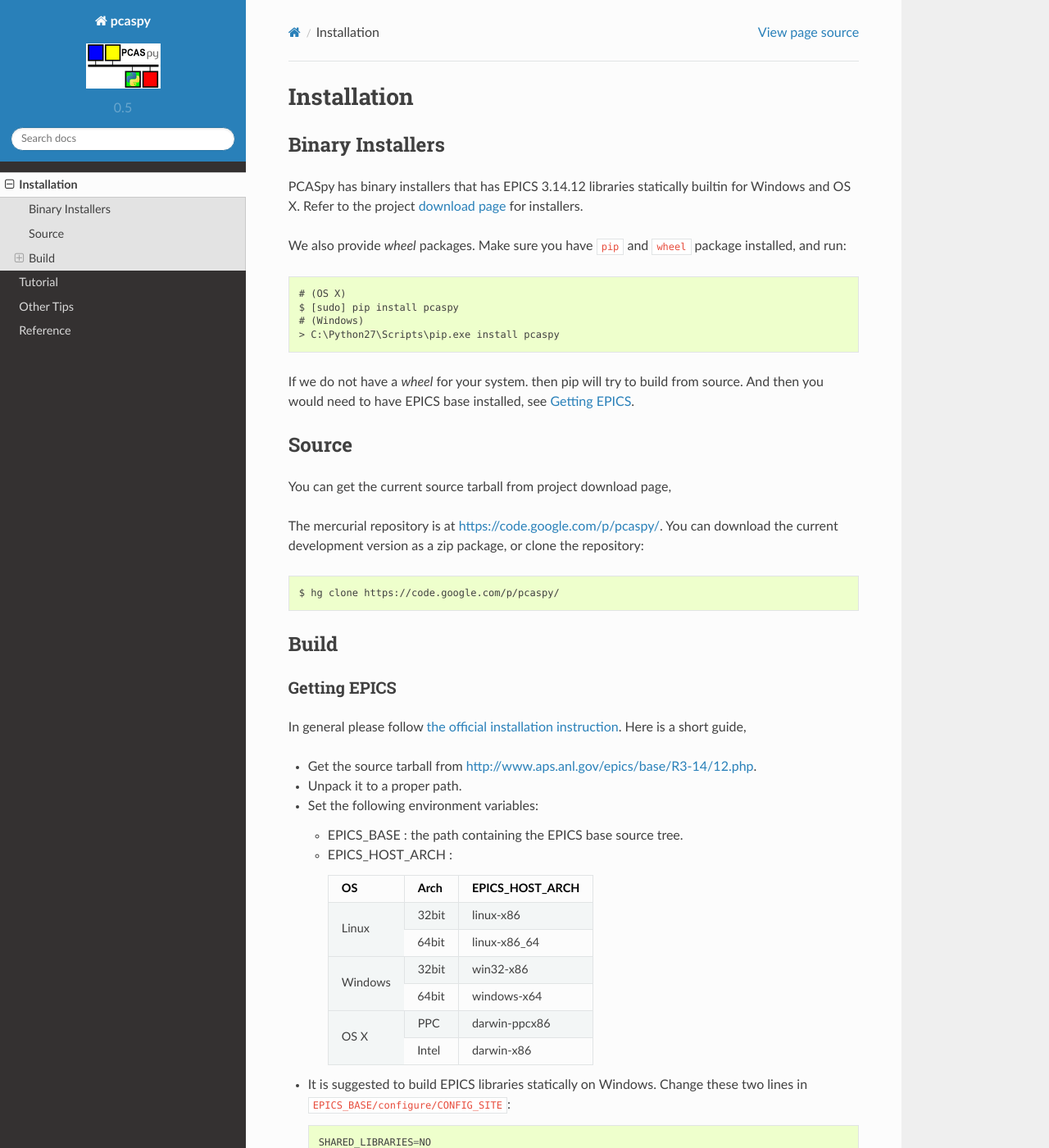
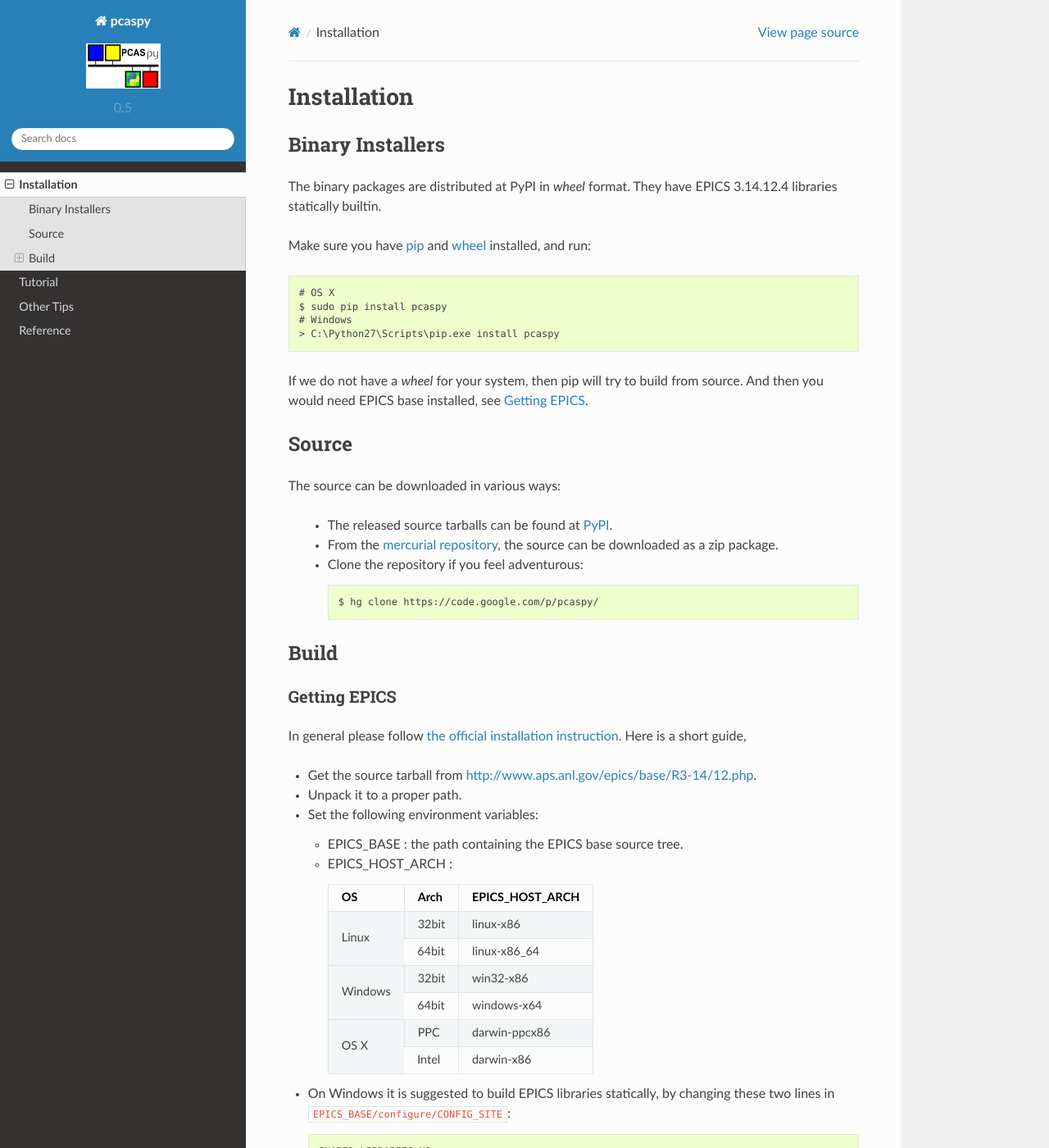
Before and after one commit to paulscherrerinstitute/pcaspy, a Sphinx documentation site: the page built from docs/source/installation.rst, in a window 1280 px wide and 1400 px high. Shown: the whole window at 82% size. Built offline with Sphinx 7.4.7 and the Read the Docs theme 2.0.0, drawn with Linux system fonts in a browser that asks for light colours; some of the changed text lies outside the part shown.

Commit message:
elabrate the installation procedures

```diff
--- a/docs/source/installation.rst
+++ b/docs/source/installation.rst
@@ -5,25 +5,31 @@
 
 Binary Installers
 -----------------
-PCASpy has binary installers that has EPICS 3.14.12 libraries statically builtin for Windows and OS X.
-Refer to the project `download page <https://code.google.com/p/pcaspy/downloads/list>`_ for installers.
+The binary packages are distributed at PyPI in *wheel* format.
+They have EPICS 3.14.12.4 libraries statically builtin.
 
-We also provide *wheel* packages. Make sure you have ``pip`` and ``wheel`` package installed, and run::
+Make sure you have `pip <https://pypi.python.org/pypi/pip>`_ and
+`wheel <https://pypi.python.org/pypi/wheel>`_  installed, and run::
 
-    # (OS X)
-    $ [sudo] pip install pcaspy
-    # (Windows)
+    # OS X
+    $ sudo pip install pcaspy
+    # Windows
     > C:\Python27\Scripts\pip.exe install pcaspy
 
-If we do not have a *wheel* for your system. then pip will try to build from source. And then you would need
-to have EPICS base installed, see :ref:`getting-epics`.
+If we do not have a *wheel* for your system, then pip will try to
+build from source. And then you would need EPICS base installed,
+see :ref:`getting-epics`.
 
 Source
 ------
-You can get the current source tarball from project download page,
+The source can be downloaded in various ways:
 
-The mercurial repository is at https://code.google.com/p/pcaspy/. You can download the current development
-version as a zip package, or clone the repository::
+  * The released source tarballs can be found at `PyPI <https://pypi.python.org/pypi/pcaspy>`_.
+
+  * From the `mercurial repository <https://code.google.com/p/pcaspy/source/browse/>`_,
+    the source can be downloaded as a zip package.
+
+  * Clone the repository if you feel adventurous::
 
     $ hg clone https://code.google.com/p/pcaspy/
 
@@ -34,8 +40,7 @@
 
 Getting EPICS
 ~~~~~~~~~~~~~
-In general please follow `the official installation instruction <http://www.aps.anl.gov/epics/base/R3-14/12-docs/README.html>`_.
-Here is a short guide,
+In general please follow `the official installation instruction <http://www.aps.anl.gov/epics/base/R3-14/12-docs/README.html>`_. Here is a short guide,
 
 - Get the source tarball from http://www.aps.anl.gov/epics/base/R3-14/12.php.
 - Unpack it to a proper path.
@@ -60,27 +65,27 @@
     |         | Intel | darwin-x86      |
     +---------+-------+-----------------+
 
-- It is suggested to build EPICS libraries statically on Windows. Change these two lines in ``EPICS_BASE/configure/CONFIG_SITE``::
+- On Windows it is suggested to build EPICS libraries statically, by changing these two lines in ``EPICS_BASE/configure/CONFIG_SITE``::
 
     SHARED_LIBRARIES=NO
     STATIC_BUILD=YES
 
 - Run ``make``.
 
-Note: On windows, one has to use the same version of Visual Studio as the one used to build Python.
+.. note:: On windows, one has to use the same version of Visual Studio as the one used to build Python.
 
-+------------------+-----------------------+
-| Python Version   | Visual Studio Version |
-+==================+=======================+
-| 2.4 - 2.5        |  2003                 |
-+------------------+-----------------------+
-| 2.6 - 2.7,       |                       |
-| 3.0 - 3.2        |  2008                 |
-+------------------+-----------------------+
-| 3.3 - 3.4        |  2010                 |
-+------------------+-----------------------+
+          +------------------+-----------------------+
+          | Python Version   | Visual Studio Version |
+          +==================+=======================+
+          | 2.4 - 2.5        |  2003                 |
+          +------------------+-----------------------+
+          | 2.6 - 2.7,       |                       |
+          | 3.0 - 3.2        |  2008                 |
+          +------------------+-----------------------+
+          | 3.3 - 3.4        |  2010                 |
+          +------------------+-----------------------+
 
-Mismatching may cause crashes!
+          Mismatching may cause crashes!
 
 Windows
 ~~~~~~~
@@ -93,13 +98,24 @@
     > C:\Python27\python.exe setup.py build install
 
 
-Linux / OS X
-~~~~~~~~~~~~~~
+Linux
+~~~~~
 - Python 2.4+ including 3.x
 - Python headers (package name "python-dev" or similar)
-- SWIG 1.3.29+
+- SWIG 1.3.29+ (package name "swig")
 
-Download the most recent source tarball, uncompress and run::
+In the source directory, run::
 
-    $ python setup.py build
-    $ [sudo] python setup.py install
+    $ sudo python setup.py install
+
+or install only for the current user::
+
+    $ python setup.py build install --user
+
+OS X
+~~~~
+- SWIG (MacPorts package "swig-python")
+
+In the source directory, run::
+
+    $ sudo python setup.py install
```
